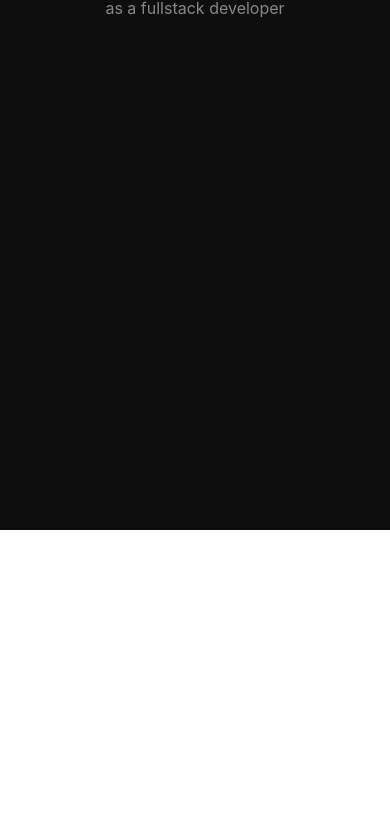
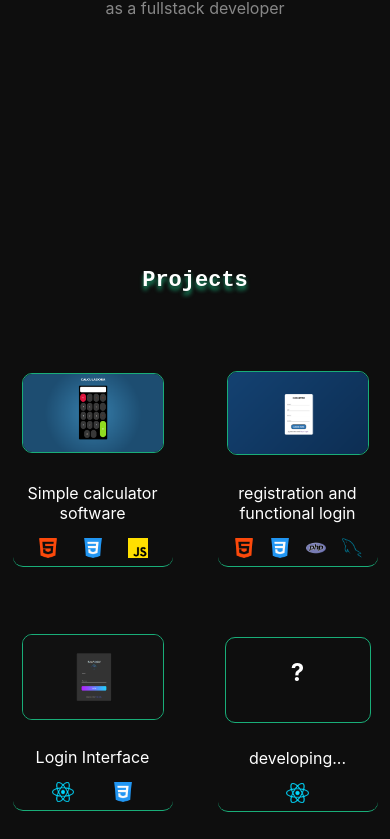
Before and after one commit to NatanaelBraga-dev/portifolio, a React (Create React App) app: page / in a window 390 px wide. Shown: the part 1158-1997 px from the top of the page. Before the commit the page ends 1688 px from the top, so only its background shows below. Built offline with nearby package versions, Linux system fonts and the light colour scheme.

Commit message:
finish the Projects area Mobile suport

```diff
--- a/src/components/drawer_component/Home/HomeStyle.js
+++ b/src/components/drawer_component/Home/HomeStyle.js
@@ -6,6 +6,7 @@ export const BodyContainer = styled.div`
     flex-direction: column;
     justify-content: center;
     align-items:center;
+    margin-bottom: 240px;
 `
 
 export const FotoPerfil = styled.img`
--- /dev/null
+++ b/src/components/drawer_component/Projects/ProjectsMobile.js
@@ -0,0 +1,125 @@
+import calculadora from '../../../images/calculadora.png';
+import print_tela_cadastro from '../../../images/print_tela_cadastro.png';
+import InterfaceLogin from '../../../images/InterfaceLogin.png';
+import Iconhtml from '../../../icons/Iconhtml.png';
+import Iconcss from '../../../icons/Iconcss.png';
+import Iconphp from '../../../icons/Iconphp.png';
+import IconMysql from '../../../icons/mysql.png';
+import Iconjs from '../../../icons/Iconjs.png';
+import Iconreact from '../../../icons/Iconreact.png';
+import {
+    MainDiv,
+    AnimatedDiv,
+    ColumnDiv,
+    DivImage,
+    DivDescription,
+    ParagraphDescription1,
+    TechnologiesIconsDiv,
+    TitleDiv,
+    HorizontalDiv,
+    ContainerEmptyDiv,
+    ParagraphDescription2,
+} from './ProjectsStyle.js';
+
+function ProjectsMobile() {
+    return (
+        <MainDiv as='section' id='Projects'>
+            <TitleDiv>Projects</TitleDiv>
+            <HorizontalDiv>
+            <ColumnDiv>
+                <AnimatedDiv>
+                    <DivImage>
+                        <img
+                            onClick={() =>
+                                window.location.href =
+                                    'https://github.com/NatanaelBraga-dev/Calculadora'
+                            }
+                            src={calculadora}
+                            alt="Calculadora"
+                            style={{width:'140px', borderRadius:'10px', border: '1px solid #1EF1A5B3'}}
+                        />
+                    </DivImage>
+                    <DivDescription className="description">
+                        <ParagraphDescription1>Simple calculator software</ParagraphDescription1>
+                        <TechnologiesIconsDiv>
+                            <img src={Iconhtml} style={{height:'20px'}}></img>
+                            <img src={Iconcss} style={{height:'20px'}}></img>
+                            <img src={Iconjs} style={{height:'20px'}}></img>
+                        </TechnologiesIconsDiv>
+                    </DivDescription>
+                </AnimatedDiv>
+
+                <AnimatedDiv>
+                    <DivImage>
+                        <img
+                            onClick={() =>
+                                window.location.href ='https://github.com/NatanaelBraga-dev/interface-de-Login-com-React.Js'
+                            }
+                            src={InterfaceLogin}
+                            alt="Calculadora"
+                            style={{width:'140px', borderRadius:'10px', border: '1px solid #1EF1A5B3'}}
+                        />
+                    </DivImage>
+                    <DivDescription className="description">
+                        <ParagraphDescription1>Login Interface</ParagraphDescription1>
+                        <TechnologiesIconsDiv>
+                            <img src={Iconreact} style={{height:'20px'}}></img>
+                            <img src={Iconcss} style={{height:'20px'}}></img>
+                        </TechnologiesIconsDiv>
+                    </DivDescription>
+                </AnimatedDiv>
+            </ColumnDiv>
+
+            <ColumnDiv>
+                <AnimatedDiv>
+                    <DivImage>
+                        <img
+                            onClick={() =>
+                                window.location.href ='https://github.com/NatanaelBraga-dev/Cadastro-e-Login-funcional'
+                            }
+                            src={print_tela_cadastro}
+                            alt="Calculadora"
+                            style={{width:'140px', borderRadius:'10px', border: '1px solid #1EF1A5B3'}}
+                        />
+                    </DivImage>
+                    <DivDescription className="description">
+                        <ParagraphDescription1>registration and functional login</ParagraphDescription1>
+                        <TechnologiesIconsDiv>
+                            <img src={Iconhtml} style={{height:'20px'}}></img>
+                            <img src={Iconcss} style={{height:'20px'}}></img>
+                            <img src={Iconphp} style={{height:'20px'}}></img>
+                            <img src={IconMysql} style={{height:'20px'}}></img>
+                        </TechnologiesIconsDiv>
+                    </DivDescription>
+                </AnimatedDiv>
+
+                <ContainerEmptyDiv>
+                    <DivImage style={{
+                        height:'fit-content',
+                        width: 'fit-content',
+                        borderRadius:'10px',
+                        border: '1px solid #1EF1A5B3',
+                        display:'flex',
+                        justifyContent:'center',
+                        alignItems:'center',
+                        }}>
+                    <div style={{width:'144px', height:'84px', display:'flex', textAlign:'center', flexDirection:'column'}}>
+                       <h1>?</h1>
+                   </div>
+                    </DivImage>
+                    <DivDescription className="description">
+                        <ParagraphDescription2>
+                            developing...
+                        </ParagraphDescription2>
+                        <TechnologiesIconsDiv>
+                            <img src={Iconreact} style={{height:'20px'}}></img>
+                        </TechnologiesIconsDiv>
+                    </DivDescription>
+                </ContainerEmptyDiv>
+            </ColumnDiv>
+            </HorizontalDiv>
+        </MainDiv>
+    );
+}
+
+export default ProjectsMobile;
--- /dev/null
+++ b/src/components/drawer_component/Projects/ProjectsStyle.js
@@ -0,0 +1,100 @@
+import styled from 'styled-components';
+
+export const MainDiv = styled.div`
+    display: flex;
+    justify-content: center; /* Alinha itens no centro horizontalmente */
+    position: relative;
+    width: 100%;
+    overflow-x: hidden; /* Impede scroll horizontal */
+    flex-direction: column;
+    align-items: center;
+`;
+
+export const TitleDiv = styled.div`
+    font-weight: 600;
+    font-family: 'JetBrains-Mono', monospace;
+    font-size: 22px;
+    text-shadow: 0px 4px 4px #1EF1A599;
+    background-color: transparent;
+    color: white;
+    width:fit-content;
+    margin-bottom: 50px;
+`
+
+export const HorizontalDiv = styled.div`
+    display: flex;
+    flex-direction: row;
+    align-items: flex-start; /* Mantém alinhado no topo */
+    justify-content: space-around;
+    width: 100%;
+    gap: 20px; /* Espaçamento entre colunas */
+`;
+
+export const ColumnDiv = styled.div`
+    display: flex;
+    flex-direction: column;
+    align-items: center;
+    gap: 20px; /* Espaçamento entre AnimatedDivs */
+`;
+
+export const AnimatedDiv = styled.div`
+    display: flex;
+    flex-direction: column;
+    align-items: center;
+    color: white;
+    width: fit-content;
+    margin-bottom: 0; /* Remova o espaçamento fixo */
+    min-height: 200px; /* Define altura mínima */
+`;
+
+export const DivDescription = styled.div`
+    background-color: transparent;
+    color: white;
+    display: flex;
+    flex-direction: column;
+    text-align: center;
+    width: 160px; /* Defina largura fixa para alinhamento */
+`;
+
+export const DivImage = styled.div`
+    height: 140px; /* Altura fixa */
+    background-color: transparent;
+    border-radius: 10px;
+    display: flex;
+    justify-content: center;
+    align-items: center;
+`;
+
+export const ParagraphDescription1 = styled.p`
+    margin:0px;
+`;
+
+export const ParagraphDescription2 = styled.p`
+    margin-top: 25px;
+    margin-bottom: 0px;
+`;
+
+export const TechnologiesIconsDiv = styled.div`
+    display: flex;
+    flex-direction: row;
+    background-color: transparent;
+    justify-content: space-evenly;
+    align-items: center;
+    border-bottom: 1px solid #1EF1A5B3;
+    margin-top: 15px;
+    border-radius: 10px;
+    padding-bottom: 8px;
+    margin-bottom: 20px;
+`;
+
+export const ContainerEmptyDiv = styled.div`
+    width: 160px; /* Mesma largura dos outros elementos */
+    height: 224px; /* Alinhado à altura mínima do AnimatedDiv */
+    display: flex;
+    flex-direction: column;
+    align-items: center;
+    color: white;
+    background-color: transparent; /* Garante transparência */
+    border-radius: 10px; /* Para manter o design uniforme */
+    margin-top:30px;
+`
--- a/src/components/drawer_component/aboutMe/aboutMeMobileStyle.js
+++ b/src/components/drawer_component/aboutMe/aboutMeMobileStyle.js
@@ -1,12 +1,12 @@
 import styled from "styled-components";
 
 export const ContainerAboutMe = styled.div`
-    position: relative;
-    top: 240px; /* Desloca o elemento para baixo */
+    margin-bottom: 50px;
     display: flex;
     flex-direction: column;
     align-items: center;
     text-align:center;
+    margin-bottom: 250px;
 `;
 
 
--- a/src/components/drawer_component/drawerComponent.js
+++ b/src/components/drawer_component/drawerComponent.js
@@ -18,6 +18,7 @@ import CodeIcon from '@mui/icons-material/Code';
 import ComputerIcon from '@mui/icons-material/Computer';
 import PersonIcon from '@mui/icons-material/Person';
 import AboutMeMobile from './aboutMe/aboutMeMobile';
+import ProjectsMobile from './Projects/ProjectsMobile';
 
 export default function TemporaryDrawer() {
   const [open, setOpen] = React.useState(false);
@@ -143,6 +144,10 @@ export default function TemporaryDrawer() {
 
         </AboutMeMobile>
 
+         <ProjectsMobile >
+
+         </ProjectsMobile>
+
       </body>
 
       <Drawer
--- a/src/components/interactive_window/projectTab.js
+++ b/src/components/interactive_window/projectTab.js
@@ -1,5 +1,4 @@
 import React from "react";
-import { useTranslation } from 'react-i18next';
 import calculadora from '../../images/calculadora.png'
 import print_tela_cadastro from '../../images/print_tela_cadastro.png'
 import InterfaceLogin from '../../images/InterfaceLogin.png'
--- a/src/style.js
+++ b/src/style.js
@@ -35,7 +35,7 @@ export const GlobalStyle = createGlobalStyle`
 export const DivAppMobile = styled.div`
   display: flex;
   flex-direction: column;
-  height: 200vh;
+  height: auto;
   text-transform: none;
   font-family: 'JetBrains-Mono';
   background-color: #0E0E0E;
```
